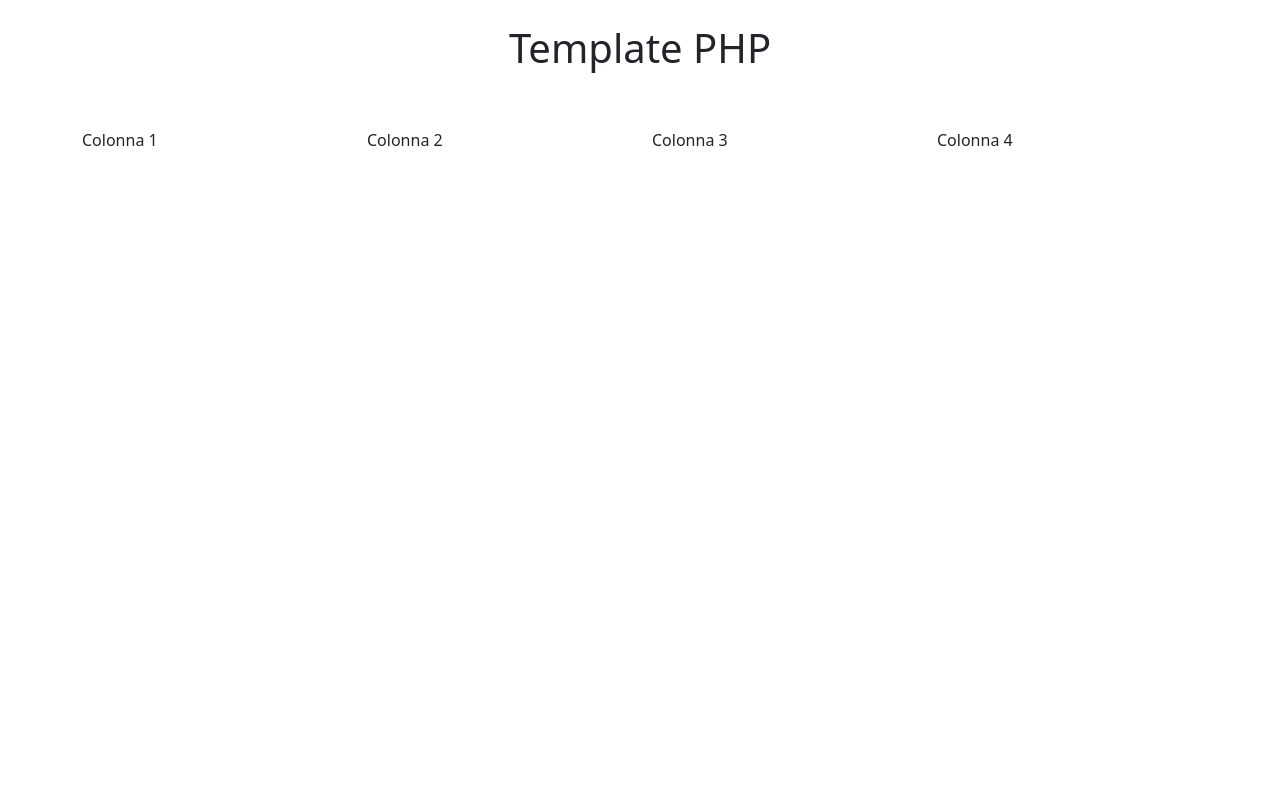
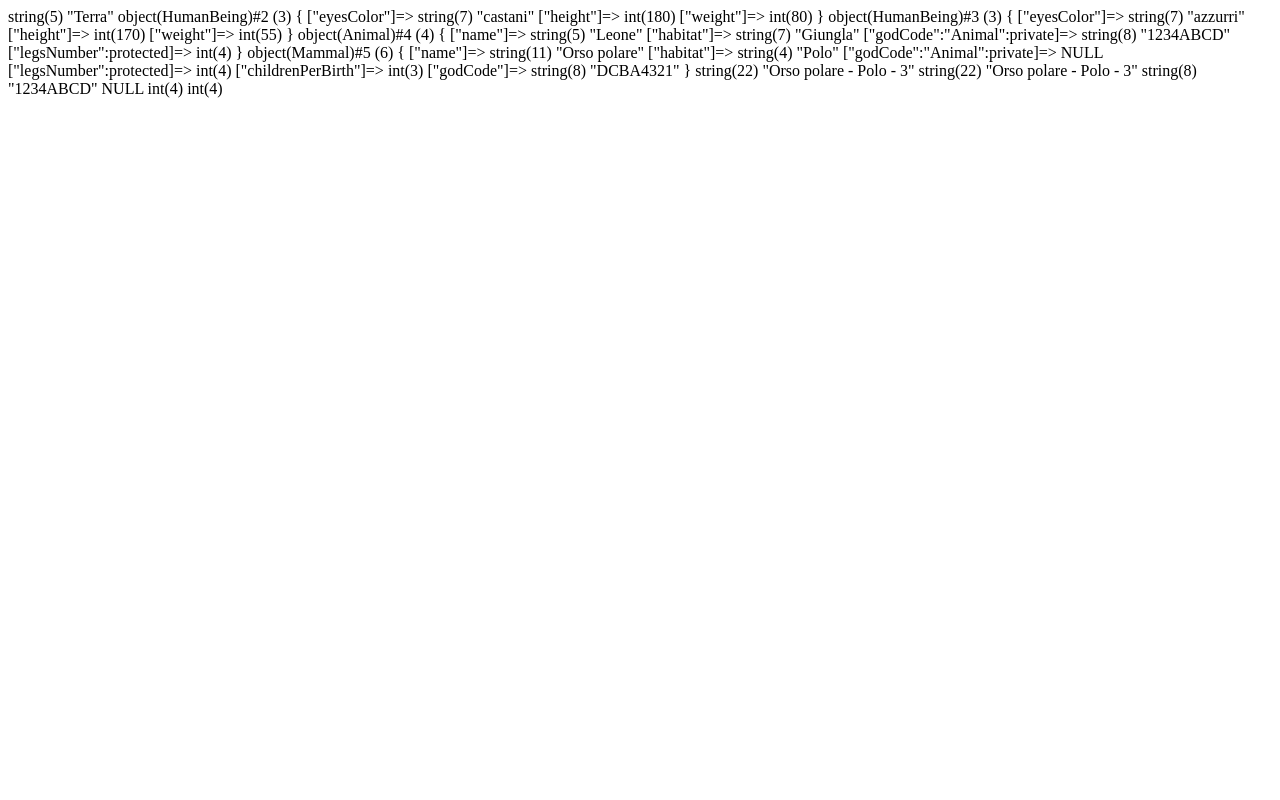
Before and after one commit to classe130-alessiovietri/49-lc-php-oop-2, a PHP site: page / in a window 1280 px wide. Run offline with PHP 8.4, Linux system fonts and the light colour scheme.

Commit message:
Completato LC

```diff
--- a/index.php
+++ b/index.php
@@ -1,45 +1,128 @@
 <?php
-    $columnsNumber = 4;
-?>
-<!DOCTYPE html>
-<html lang="en">
-    <head>
-        <meta charset="UTF-8">
-        <meta name="viewport" content="width=device-width, initial-scale=1.0">
-        <title>Template PHP</title>
 
-        <!-- Bootstrap -->
-        <link href="https://cdn.jsdelivr.net/npm/bootstrap@5.3.3/dist/css/bootstrap.min.css" rel="stylesheet" integrity="sha384-QWTKZyjpPEjISv5WaRU9OFeRpok6YctnYmDr5pNlyT2bRjXh0JMhjY6hW+ALEwIH" crossorigin="anonymous">
-    </head>
-    <body>
+class HumanBeing {
 
-        <header class="py-4 mb-4">
-            <div class="container">
-                <div class="row">
-                    <div class="col text-center">
-                        <h1>
-                            Template PHP
-                        </h1>
-                    </div>
-                </div>
-            </div>
-        </header>
+    public $eyesColor;
+    public $height;
+    public $weight;
+    public static $planet = 'Terra';
 
-        <main>
-            <div class="container">
-                <div class="row">
-                    <?php
-                        for ($i = 0; $i < $columnsNumber; $i++) {
-                    ?>
-                        <div class="col-12 col-sm-6 col-md-4 col-lg-3">
-                            Colonna <?php echo $i + 1; ?>
-                        </div>
-                    <?php
-                        }
-                    ?>
-                </div>
-            </div>
-        </main>
+    public static function whatIsMyPlanet() {
+        return self::$planet;
+    }
 
-    </body>
-</html>
+}
+
+var_dump(HumanBeing::$planet);
+
+$mario = new HumanBeing();
+$mario->eyesColor = 'castani';
+$mario->height = 180;
+$mario->weight = 80;
+
+var_dump($mario);
+
+$francesca = new HumanBeing();
+$francesca->eyesColor = 'azzurri';
+$francesca->height = 170;
+$francesca->weight = 55;
+
+var_dump($francesca);
+
+class Animal {
+
+    public $name;
+    public $habitat;
+    private $godCode;   // Le proprietà ed i metodi privati non vengono ereditati e non sono visibili dall'esterno della classe
+    protected $legsNumber;   // Le proprietà ed i metodi protected vengono ereditati, ma non sono visibili dall'esterno della classe
+
+    function __construct(
+        $name,
+        $habitat
+    ) {
+        if (is_string($name) && strlen($name) >= 3) {
+            $this->name = $name;
+        }
+        $this->habitat = $habitat;
+    }
+
+    public function getFullAnimal() {
+        return $this->name.' - '.$this->habitat;
+    }
+
+    public function getGodCode() {
+        return $this->godCode;
+    }
+
+    public function setGodCode($godCode) {
+        $this->godCode = $godCode;
+    }
+
+    public function getLegsNumber() {
+        return $this->legsNumber;
+    }
+
+    public function setLegsNumber($legsNumber) {
+        $this->legsNumber = $legsNumber;
+    }
+
+}
+
+class Mammal extends Animal {
+
+    public $childrenPerBirth;
+
+    function __construct(
+        $name,
+        $habitat,
+        $childrenPerBirth
+    ) {
+        parent::__construct($name, $habitat);
+        $this->childrenPerBirth = $childrenPerBirth;
+    }
+
+    public function setOtherGodCode($godCode) {
+        $this->godCode = $godCode;  // Non possono utilizzare godCode dalla classe Mammal perché è private
+    }
+
+    public function setOtherLegsNumber($legsNumber) {
+        $this->legsNumber = $legsNumber;    // Posso utilizzare legsNumber dalla classe Mammal perché è protected
+    }
+
+    public function getFullMammal() {
+        return $this->name.' - '.$this->habitat.' - '.$this->childrenPerBirth;
+    }
+
+    public function getFullAnimal() {
+        return parent::getFullAnimal().' - '.$this->childrenPerBirth;
+    }
+
+}
+
+$anAnimal = new Animal('Leone', 'Giungla');
+// $anAnimal->habitat = 'Giungla';
+$anAnimal->setGodCode('1234ABCD');
+$anAnimal->setLegsNumber(4);
+
+$aMammal = new Mammal(
+    'Orso polare',
+    'Polo',
+    3
+);
+// $aMammal->name = 'Orso polare';
+// $aMammal->habitat = 'Polo';
+// $aMammal->setGodCode('DCBA4321');
+$aMammal->setOtherGodCode('DCBA4321');
+$aMammal->setOtherLegsNumber(4);
+
+
+var_dump($anAnimal);
+var_dump($aMammal);
+var_dump($aMammal->getFullAnimal());
+var_dump($aMammal->getFullMammal());
+
+var_dump($anAnimal->getGodCode());
+var_dump($aMammal->getGodCode());
+
+var_dump($anAnimal->getLegsNumber());
+var_dump($aMammal->getLegsNumber());
```
